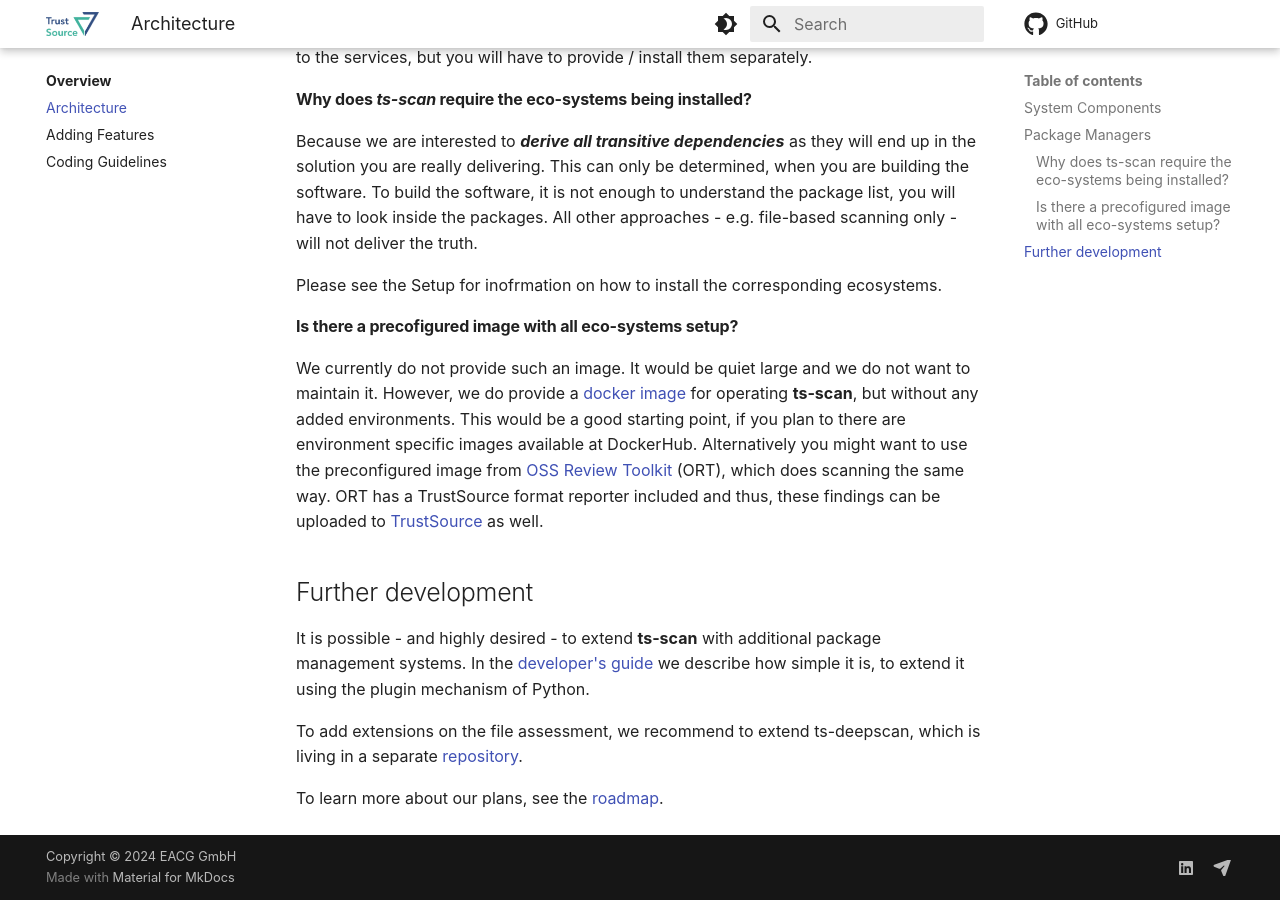
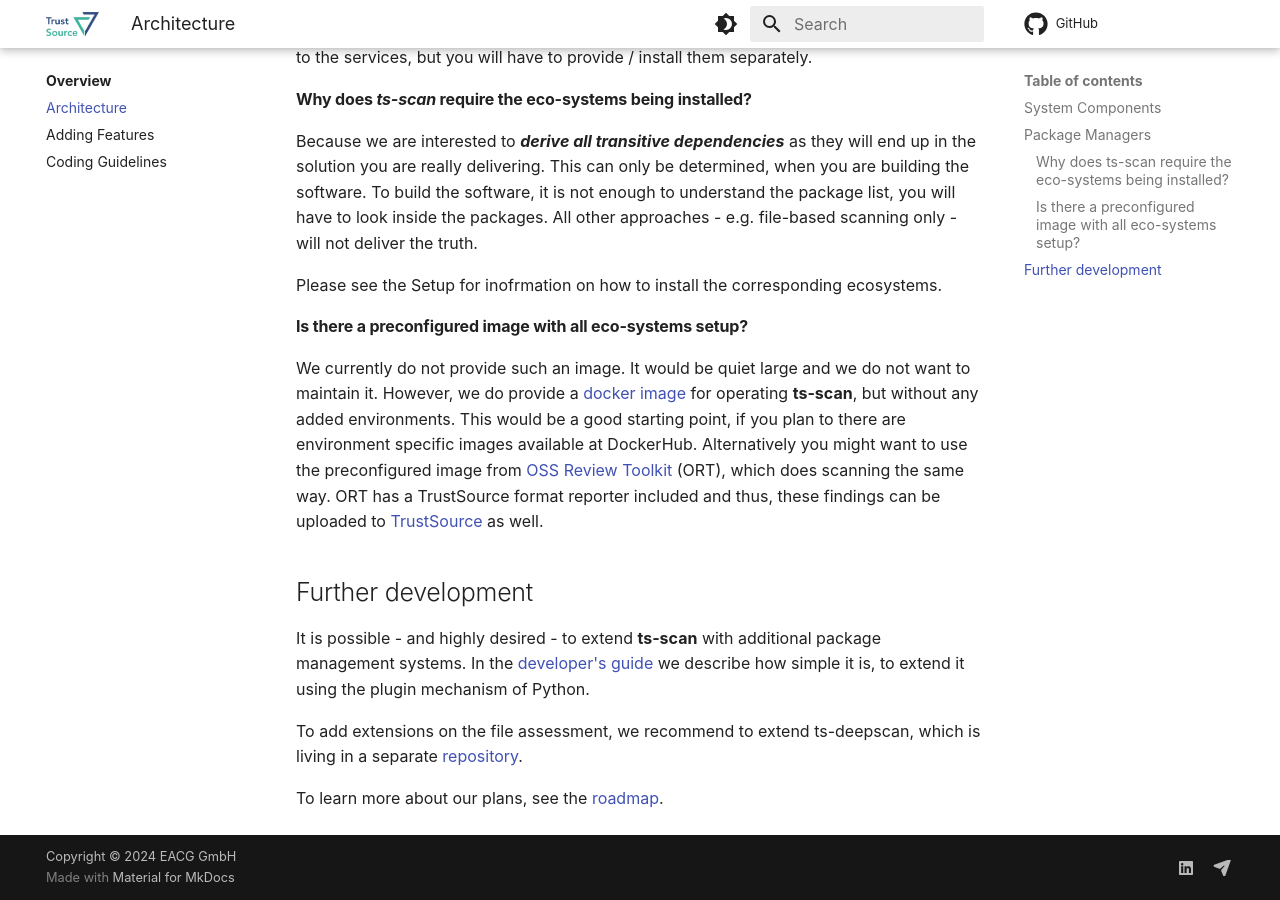
Before and after one commit to TrustSource/ts-scan, an MkDocs documentation site: the page built from docs/architecture.md, in a window 1280 px wide and 900 px high, scrolled down 1894 px. Built offline with MkDocs 1.6.1 and Material for MkDocs 9.7.7, drawn with Linux system fonts in a browser that asks for light colours; comment, search, counter and statistics services are not loaded.

Commit message:
docs: Fix a typo in "preconfigured"

```diff
--- a/docs/architecture.md
+++ b/docs/architecture.md
@@ -33,7 +33,7 @@
 
 Please see the Setup for inofrmation on how to install the corresponding ecosystems.
 
-#### Is there a precofigured image with all eco-systems setup?
+#### Is there a preconfigured image with all eco-systems setup?
 
 We currently do not provide such an image. It would be quiet large and we do not want to maintain it. However, we do provide a [docker image](https://github.com/TrustSource/ts-scan/blob/main/Dockerfile) for operating **ts-scan**, but without any added environments. This would be a good starting point, if you plan to  there are environment specific images available at DockerHub. Alternatively you might want to use the preconfigured image from [OSS Review Toolkit](https://github.com/doubleopen-project/ort) (ORT), which does scanning the same way. ORT has a TrustSource format reporter included and thus, these findings can be uploaded to [TrustSource](https://app.trustsource.io) as well.
 
```
